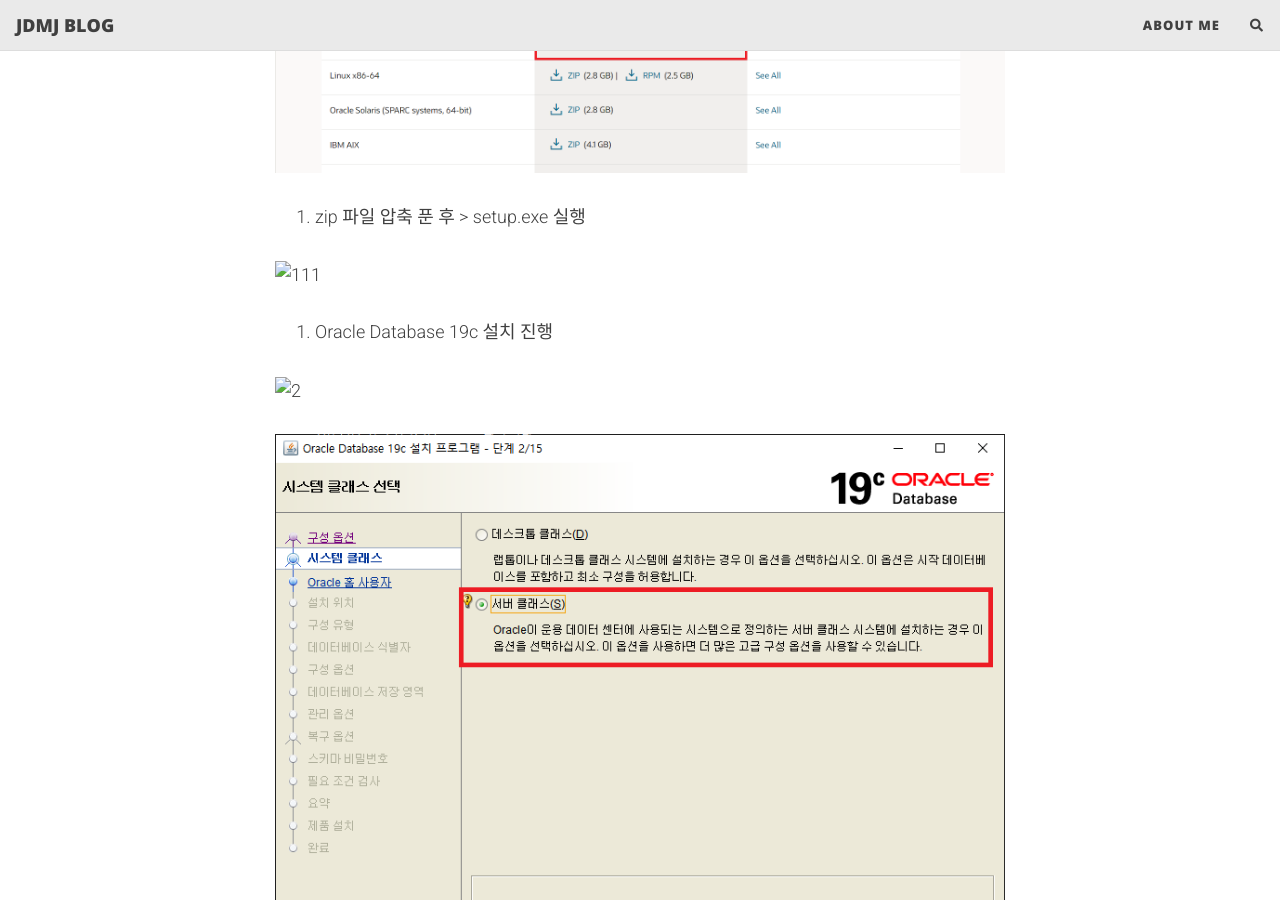
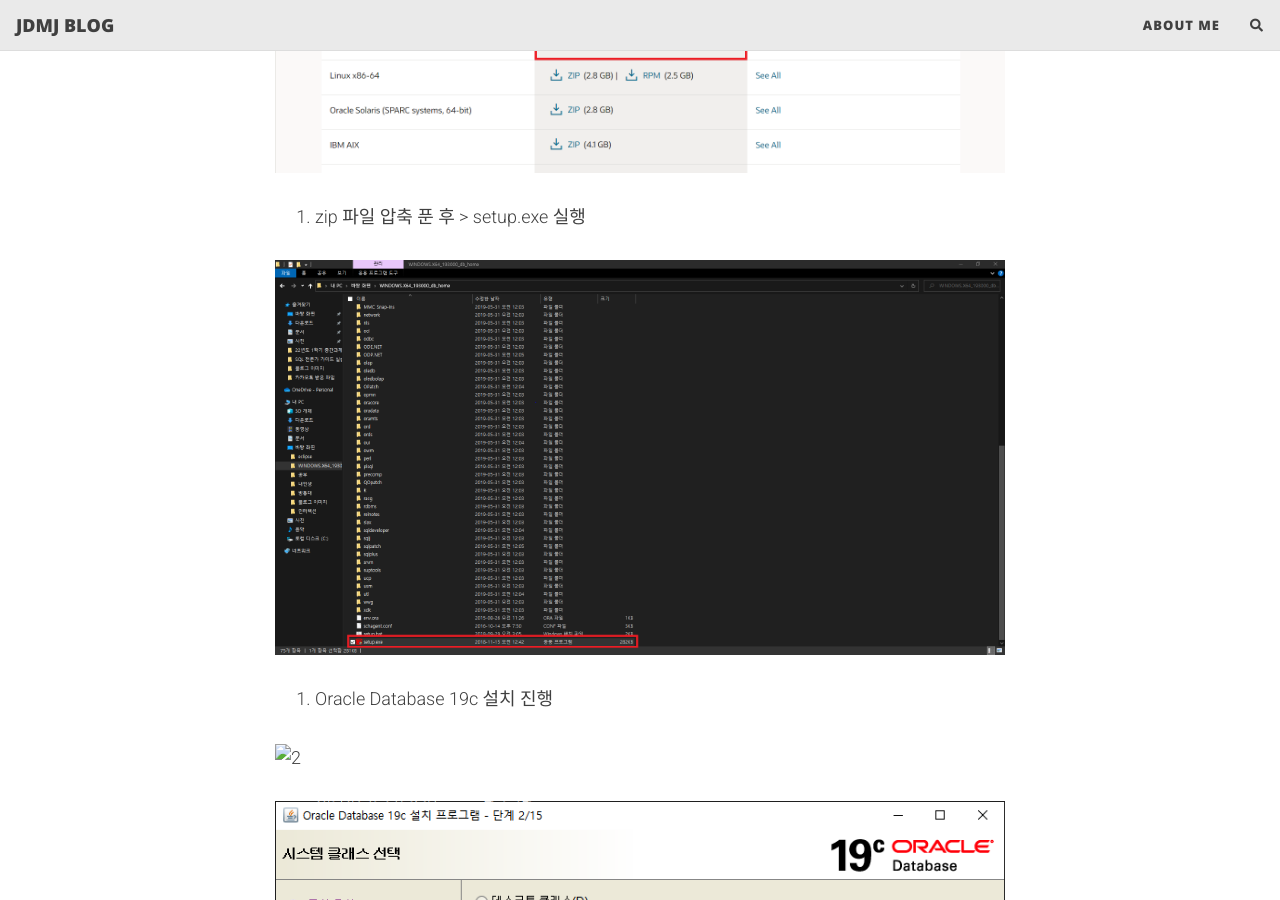
Before and after one commit to JDanmuji/JDanmuji.github.io, a Jekyll site: the page built from _posts/2022-08-02-SQLP STUDY 2.md, in a window 1280 px wide and 900 px high, scrolled down 1270 px. Built offline with Jekyll 4.4.1, drawn with Linux system fonts in a browser that asks for light colours; nearby versions of some CDN libraries; comment, search, counter and statistics services are not loaded.

Commit message:
SQLP 실습 준비 포스팅

```diff
--- a/_posts/2022-08-02-SQLP STUDY 2.md
+++ b/_posts/2022-08-02-SQLP STUDY 2.md
@@ -20,7 +20,7 @@ tags: [SQLP, JDMJ, study, 자격증, 정리, oracle, data, 실습, DBeaver, SQL
 
    3. zip 파일 압축 푼 후 > setup.exe 실행
 
-   ![111](./assets/img/20220802_SQLP_STUDY2/111.png)
+   ![111](/assets/img/20220802_SQLP_STUDY2/111.png)
 
    4. Oracle Database 19c 설치 진행
 
```
